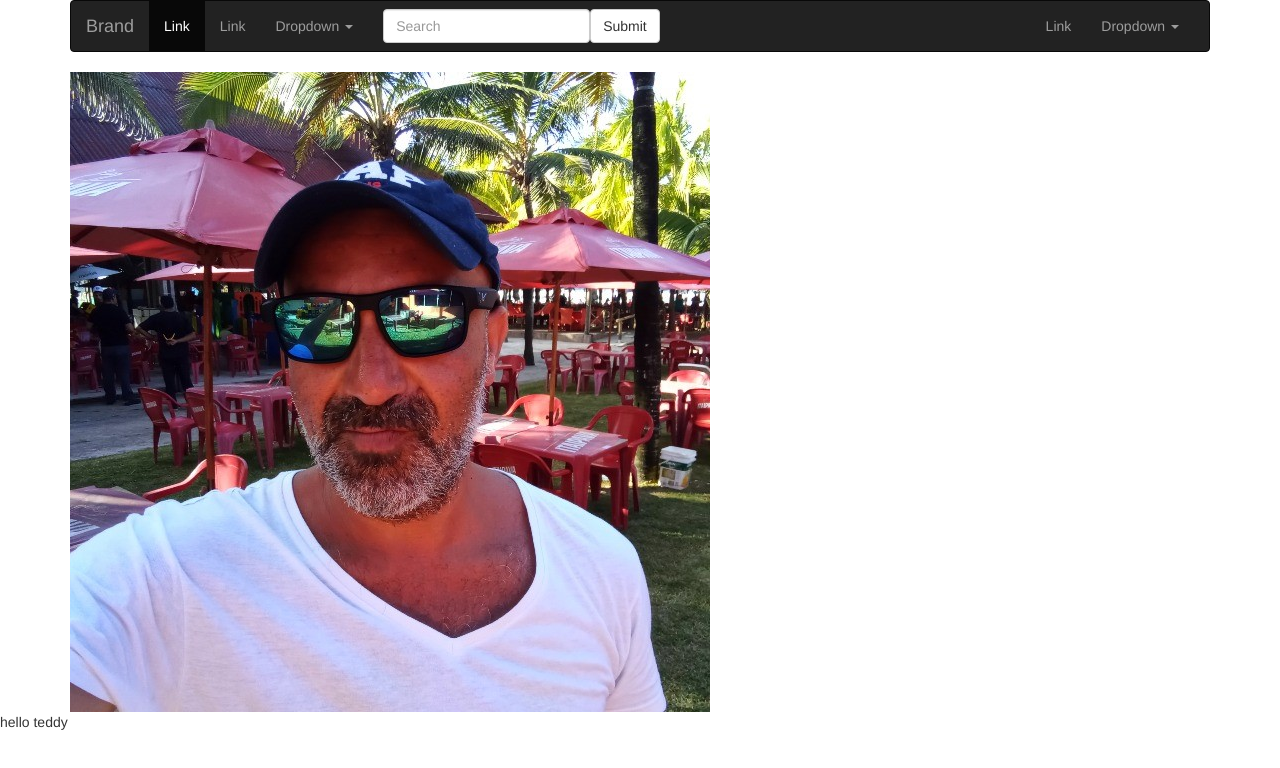
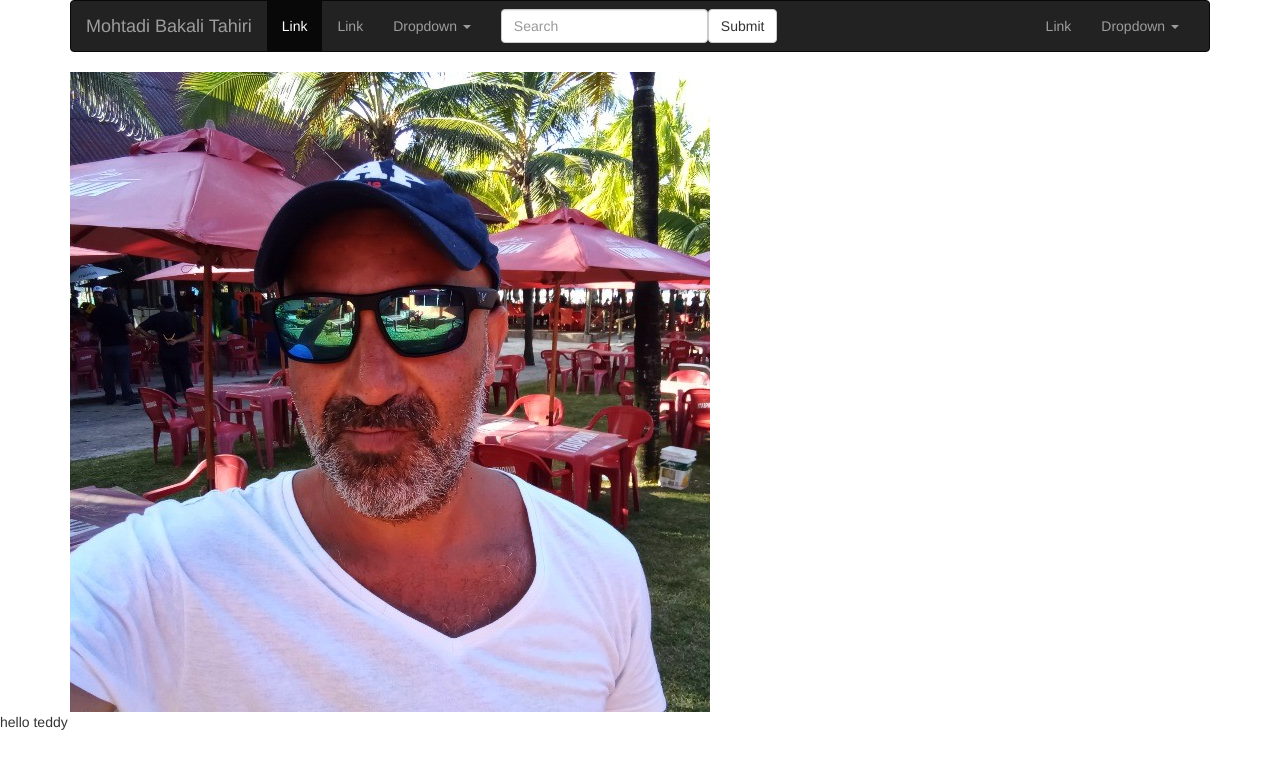
Before and after one commit to tedybak/demo-deploy, an Angular app: page / in a window 1280 px wide. Shown: the top 768 px of the page. Built offline with nearby package versions, Linux system fonts and the light colour scheme.

Commit message:
in progress

```diff
--- a/src/app/navbar/navbar.component.html
+++ b/src/app/navbar/navbar.component.html
@@ -14,7 +14,7 @@
         <span class="icon-bar"></span>
         <span class="icon-bar"></span>
       </button>
-      <a class="navbar-brand" href="#">Brand</a>
+      <a class="navbar-brand" href="#">Mohtadi Bakali Tahiri</a>
     </div>
 
     <!-- Collect the nav links, forms, and other content for toggling -->
--- a/src/index.html
+++ b/src/index.html
@@ -1,13 +1,13 @@
-<!doctype html>
+<!DOCTYPE html>
 <html lang="en">
-<head>
-  <meta charset="utf-8">
-  <title>DemoDeploy</title>
-  <base href="/">
-  <meta name="viewport" content="width=device-width, initial-scale=1">
-  <link rel="icon" type="image/x-icon" href="favicon.ico">
-</head>
-<body>
-  <app-root></app-root>
-</body>
+  <head>
+    <meta charset="utf-8" />
+    <title>Mohtadi Bakali Tahiri</title>
+    <base href="/" />
+    <meta name="viewport" content="width=device-width, initial-scale=1" />
+    <link rel="icon" type="image/x-icon" href="favicon.ico" />
+  </head>
+  <body>
+    <app-root></app-root>
+  </body>
 </html>
```
